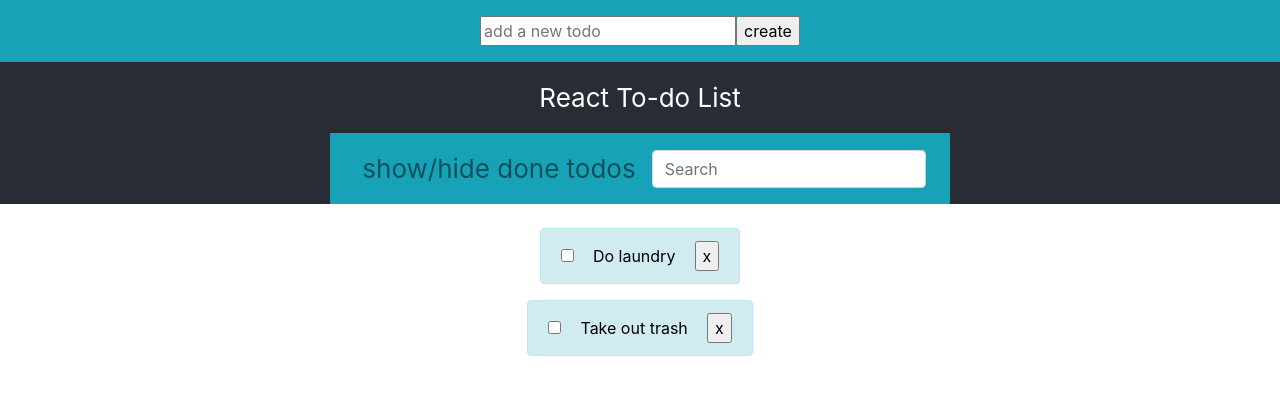
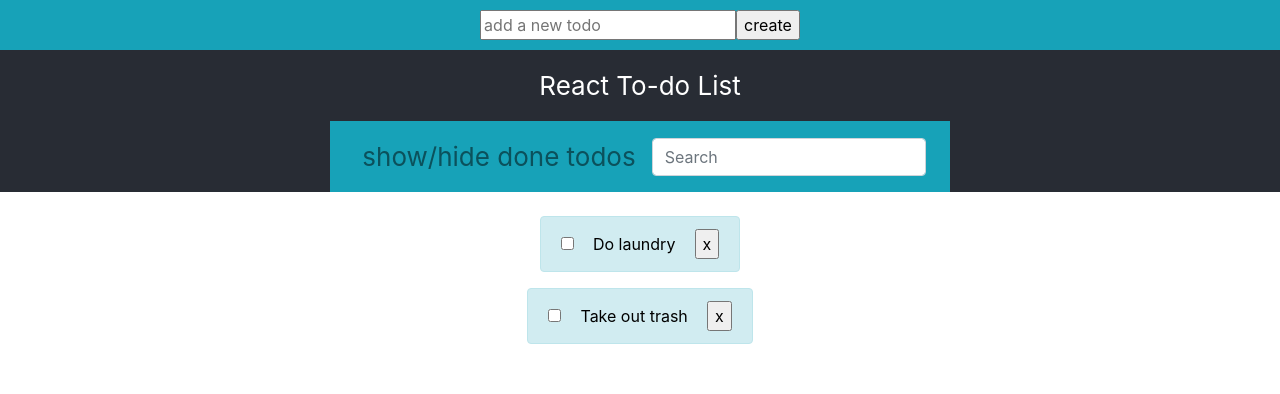
Before and after one commit to jackcho626/react-todo-list, a React (Create React App) app: page / in a window 1280 px wide. Shown: the top 394 px of the page. Built offline with nearby package versions, Linux system fonts and the light colour scheme.

Commit message:
Fix create?

```diff
--- a/src/App.js
+++ b/src/App.js
@@ -57,7 +57,7 @@
 const App = ({ todoList, setTodoList, toggleDone, removeTodo, filterDone, setSearchStr }) => (
   <div className='App mt-0'>
     {/* <CreateTodoContainer todoList={ todoList } setTodoList={ setTodoList } /> */}
-    <CreateTodoContainer setTodoList={ setTodoList } />
+    <CreateTodoContainer />
     <header className='App-header mt-0'>
       <p className='mt-3'>
         React To-do List
--- a/src/components/create.js
+++ b/src/components/create.js
@@ -1,11 +1,18 @@
 import React from 'react'
 
+// export const CreateTodo = ({ setTodo, submitTodo, value }) => (
+//     <div className='bg-info'>
+//         {/* <form className='p-3' onSubmit={ submitTodo }>  */}
+//         <form className='p-3' onSubmit={ () => submitTodo(value) }>
+//         <input placeholder='add a new todo' onChange={ e => setTodo(e.target.value)} value={ value } />
+//         <input type='submit' value='create' />
+//         </form>
+//     </div>
+// )
+
 export const CreateTodo = ({ setTodo, submitTodo, value }) => (
-    <div className='bg-info'>
-        {/* <form className='p-3' onSubmit={ submitTodo }>  */}
-        <form className='p-3' onSubmit={ () => submitTodo(value) }>
+    <div className='bg-info' style={{ padding: '10px' }}>
         <input placeholder='add a new todo' onChange={ e => setTodo(e.target.value)} value={ value } />
-        <input type='submit' value='create' />
-        </form>
+        <input type='submit' value='create' onClick={() => submitTodo(value)} />
     </div>
 )
--- a/src/index.js
+++ b/src/index.js
@@ -8,7 +8,10 @@
 import { createStore } from 'redux'
 import { reducer } from './reducers'
 
-const store = createStore(reducer)
+const store = createStore(
+    reducer,
+    window.__REDUX_DEVTOOLS_EXTENSION__ && window.__REDUX_DEVTOOLS_EXTENSION__()
+)
 
 ReactDOM.render(
     <Provider store={ store }>
```
